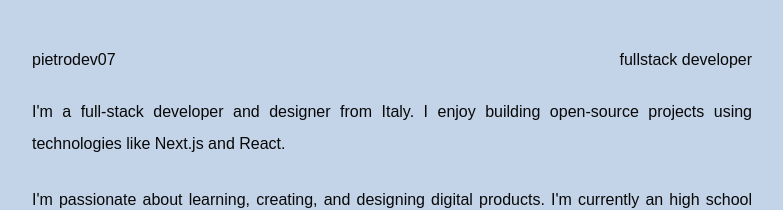
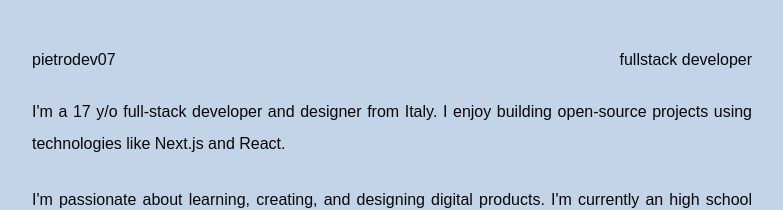
Before and after one commit to pietrodev07/website, a Next.js app: page / in a window 1280 px wide. Shown: the top 210 px of the page, without its empty margins (248-1031 px from the left). Built offline with nearby package versions, Linux system fonts and the light colour scheme; no server answers; the database is empty; a web font is replaced by a local one.

Commit message:
chore(homepage): update the first description

```diff
--- a/src/components/sections/links-section.tsx
+++ b/src/components/sections/links-section.tsx
@@ -1,7 +1,7 @@
 import { socialLinks } from "@/lib/content/social-links";
 
 const paragraphs = [
-  "I'm a full-stack developer and designer from Italy. I enjoy building open-source projects using technologies like Next.js and React.",
+  "I'm a 17 y/o full-stack developer and designer from Italy. I enjoy building open-source projects using technologies like Next.js and React.",
   "I'm passionate about learning, creating, and designing digital products. I'm currently an high school student, and I'm always looking for new challenges and opportunities to grow my skills and knowledge.",
 ];
 
```
